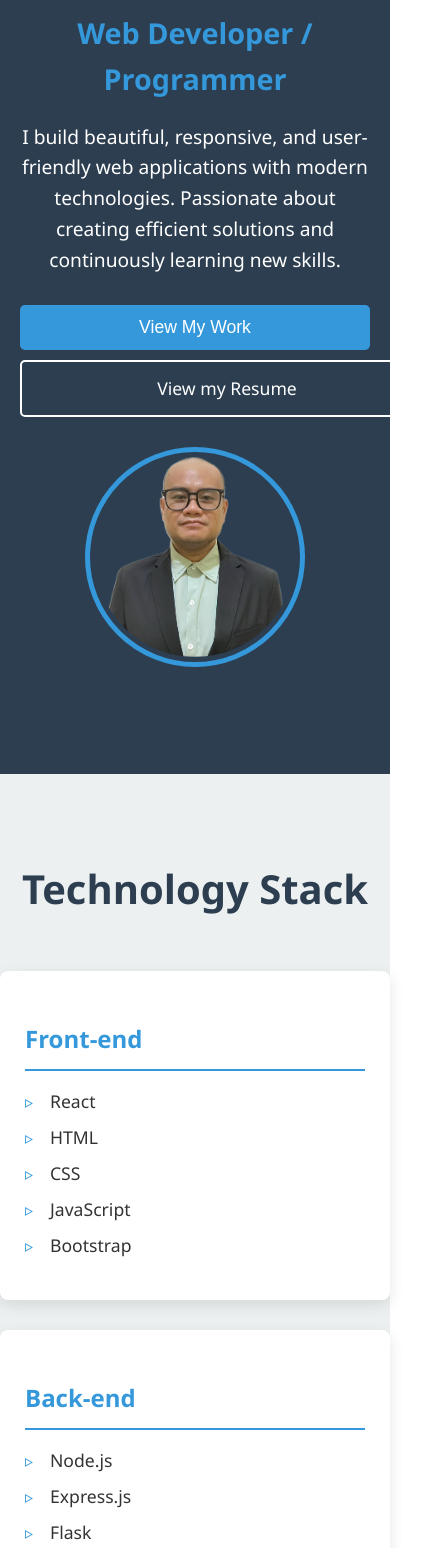
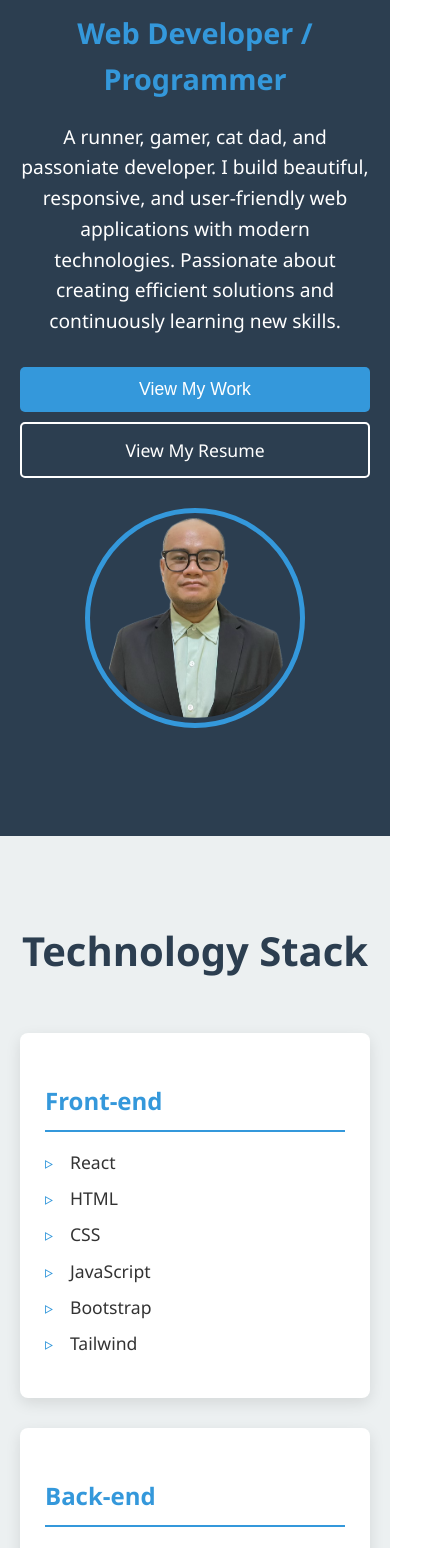
Before and after one commit to oniids13/portfolio-react, a React (Vite) app: page / in a window 390 px wide. Shown: the part 300-1848 px from the top of the page, 434 px wide, since content can reach past the window. Built offline with nearby package versions, Linux system fonts and the light colour scheme.

Commit message:
Final commit. Portfolio done

```diff
--- a/src/App.css
+++ b/src/App.css
@@ -36,6 +36,6 @@ section {
 /* Responsive */
 @media (max-width: 768px) {
   section {
-    padding: 50px 0;
+    padding: 50px 20px;
   }
 }
--- a/src/components/Contact.jsx
+++ b/src/components/Contact.jsx
@@ -8,7 +8,10 @@ const Contact = () => {
       <div className="contact-container">
         <div className="contact-info">
           <h3>Contact Information</h3>
-          <p>Feel free to reach out for collaboration or just to say hello!</p>
+          <p>
+            If you're interested hiring me, feel free to send me a message. I am
+            excited to work with you!
+          </p>
 
           <div className="contact-details">
             <div className="contact-item">
--- a/src/components/Header.jsx
+++ b/src/components/Header.jsx
@@ -4,7 +4,7 @@ import "../styles/Header.css"; // Adjust the path as necessary
 const Header = ({ scrollToProjects }) => {
   // Replace with the actual path to your resume PDF
   const resumeUrl =
-    "https://drive.google.com/file/d/16BJ9i6lbEYXkBSxX4FwkkDhc8SFjZoTb/view?usp=sharing";
+    "https://drive.google.com/file/d/1zC-hTSxQWczuoqC3L_SB6Ef6-1c5fdCy/view?usp=sharing";
 
   return (
     <header className="header-section">
@@ -13,9 +13,10 @@ const Header = ({ scrollToProjects }) => {
           <h1>Jose Dino Abaya</h1>
           <h2>Web Developer / Programmer</h2>
           <p>
-            I build beautiful, responsive, and user-friendly web applications
-            with modern technologies. Passionate about creating efficient
-            solutions and continuously learning new skills.
+            A runner, gamer, cat dad, and passoniate developer. I build
+            beautiful, responsive, and user-friendly web applications with
+            modern technologies. Passionate about creating efficient solutions
+            and continuously learning new skills.
           </p>
           <div className="header-buttons">
             <button className="cta-button" onClick={scrollToProjects}>
@@ -27,7 +28,7 @@ const Header = ({ scrollToProjects }) => {
               rel="noopener noreferrer"
               className="resume-button"
             >
-              View my Resume
+              View My Resume
             </a>
           </div>
         </div>
--- a/src/components/Projects.jsx
+++ b/src/components/Projects.jsx
@@ -44,6 +44,16 @@ const Projects = forwardRef((props, ref) => {
           </div>
         ))}
       </div>
+      <div className="github-link">
+        For more projects, check out my GitHub profile.
+        <a
+          href="https://github.com/oniids13"
+          className="social-link"
+          target="_blank"
+        >
+          <i className="fab fa-github"></i>
+        </a>
+      </div>
     </section>
   );
 });
--- a/src/components/TechStack.jsx
+++ b/src/components/TechStack.jsx
@@ -3,7 +3,7 @@ import "../styles/TechStack.css";
 
 const TechStack = () => {
   const technologies = {
-    frontend: ["React", "HTML", "CSS", "JavaScript", "Bootstrap"],
+    frontend: ["React", "HTML", "CSS", "JavaScript", "Bootstrap", "Tailwind"],
     backend: ["Node.js", "Express.js", "Flask", "Python"],
     databases: ["PostgreSQL", "SQLite", "MongoDB"],
     others: ["Git", "Postman", "PrismaORM"],
--- a/src/data/projects.js
+++ b/src/data/projects.js
@@ -4,7 +4,7 @@ const projects = [
     title: "E-commerce Project (My Fake Shop)",
     description:
       "A responsive e-commerce frontend built with React and Vite, featuring a multi-page layout powered by react-router-dom. Users can browse products, add items to their cart, and navigate seamlessly between pages. This project showcases proficiency in modern React development and client-side routing.",
-    technologies: ["React", "Vite", "CSS3", "Bootstrap", "HTML5"],
+    technologies: ["React", "JavaScript", "CSS3", "Bootstrap", "HTML5"],
     image: "images/sample-ecommerce-project.vercel.app_store.png",
     link: "https://sample-ecommerce-project.vercel.app/",
     source: "https://github.com/oniids13/shopping-cart",
--- a/src/styles/Header.css
+++ b/src/styles/Header.css
@@ -97,8 +97,7 @@
     gap: 10px;
   }
 
-  .cta-button,
-  .resume-button {
+  .cta-button {
     width: 100%;
     text-align: center;
   }
--- a/src/styles/Projects.css
+++ b/src/styles/Projects.css
@@ -83,6 +83,25 @@
   box-shadow: 0 5px 15px rgba(0, 0, 0, 0.1);
 }
 
+.github-link {
+  display: flex;
+  flex-direction: column;
+  justify-content: center;
+  gap: 5px;
+  align-items: center;
+  color: var(--primary-color);
+  text-decoration: none;
+  font-weight: 600;
+  border: 2px solid var(--primary-color);
+  padding: 8px 15px;
+  border-radius: 5px;
+  transition: all 0.3s ease;
+  margin: 0px 20%;
+}
+.social-link {
+  width: 100%;
+}
+
 @media (max-width: 768px) {
   .project-card {
     grid-template-columns: 1fr;
```
